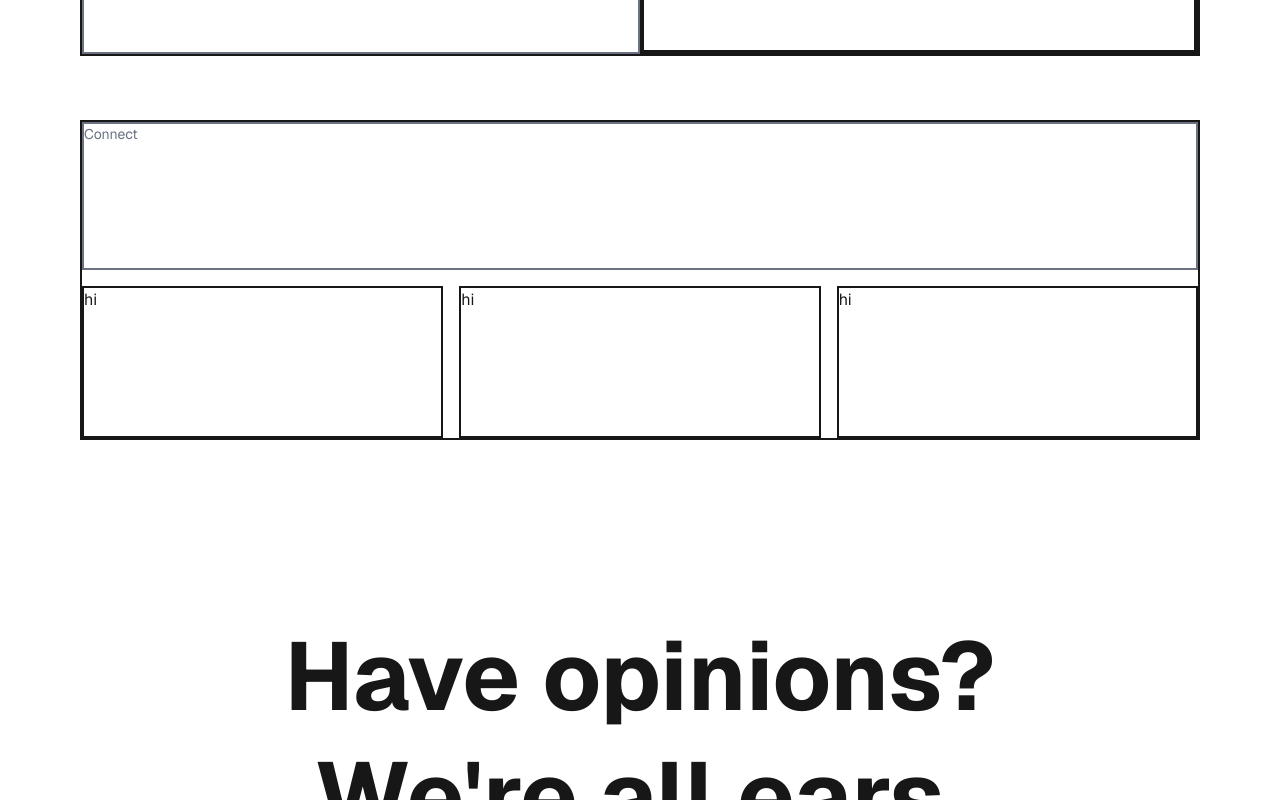
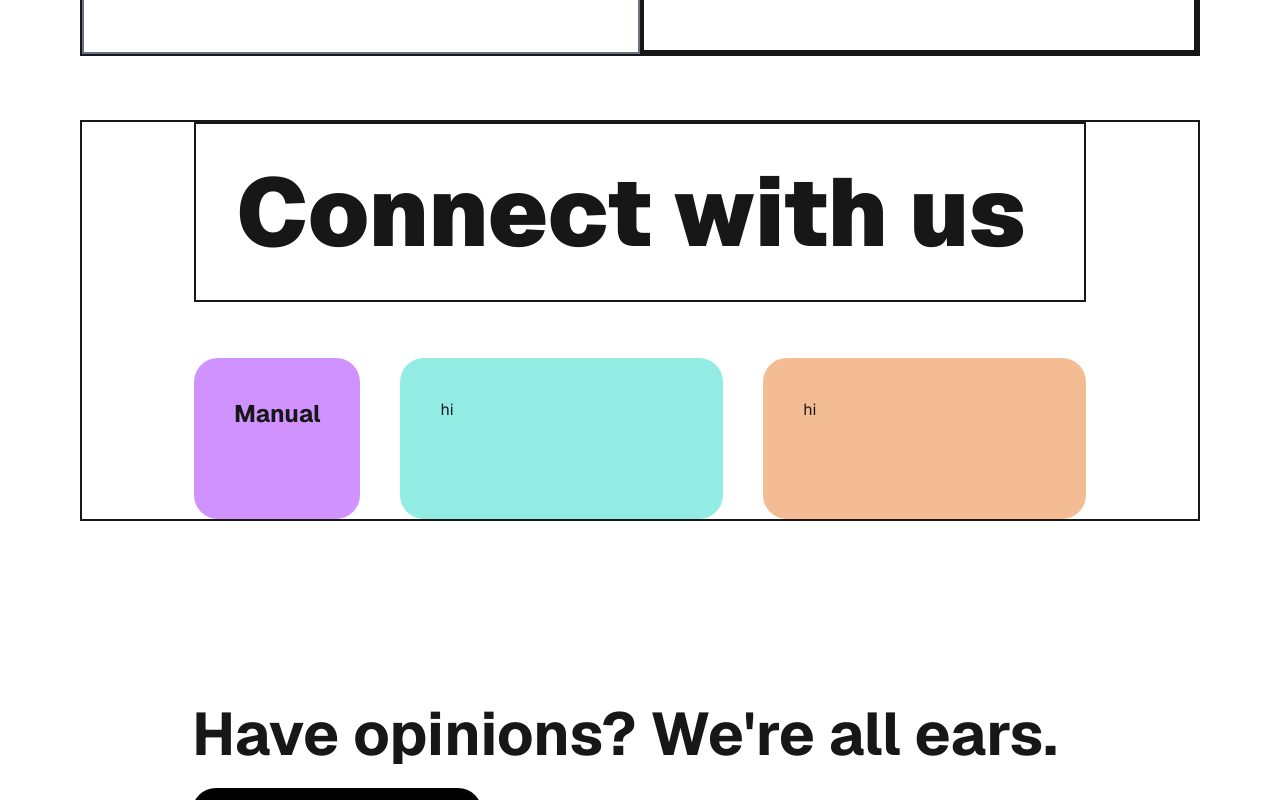
Before and after one commit to Nuclear-app/www, a Next.js app: page / in a window 1280 px wide. Shown: the part 5400-6200 px from the top of the page. Built offline with nearby package versions, Linux system fonts and the light colour scheme.

Commit message:
Connect incomplete

```diff
--- a/components/connect.tsx
+++ b/components/connect.tsx
@@ -1,10 +1,14 @@
 const Connect = () => {
   return (
-    <div className="border-2 h-80 w-full grid grid-cols-3 gap-4">
-      <div className="text-sm text-gray-500 col-span-3 border-2">Connect</div>
-      <div className="col-span-1 border-2 h-full">hi</div>
-      <div className="col-span-1 border-2 h-full">hi</div>
-      <div className="col-span-1 border-2 h-full">hi</div>
+    <div className="border-2 w-full grid grid-cols-3 gap-14 px-28">
+      <div className="text-8xl font-black col-span-3 border-2 p-10">Connect with us</div>
+      <div className="col-span-3 flex flex-row justify-between gap-10">
+        <div className="w-1/5 p-10 rounded-3xl bg-[#9000FF6D]">
+          <div className="text-2xl font-bold">Manual</div>
+        </div>
+        <div className="w-2/5 p-10 rounded-3xl aspect-[2/1] bg-[#00D3BE6D]">hi</div>
+        <div className="w-2/5 p-10 rounded-3xl aspect-[2/1] bg-[#E463006D]">hi</div>
+      </div>
     </div>
   );
 };
--- a/components/opinions.tsx
+++ b/components/opinions.tsx
@@ -1,7 +1,7 @@
 const Opinions = () => {
   return (
     <div className="py-28 w-full flex flex-col gap-4 items-start justify-center px-28">
-        <div className="text-8xl font-bold text-center leading-tight">
+        <div className="text-6xl font-bold text-center leading-tight">
           Have opinions? We're all ears.
         </div>
         <button className="bg-black text-white px-8 py-5 rounded-3xl text-4xl">
```
